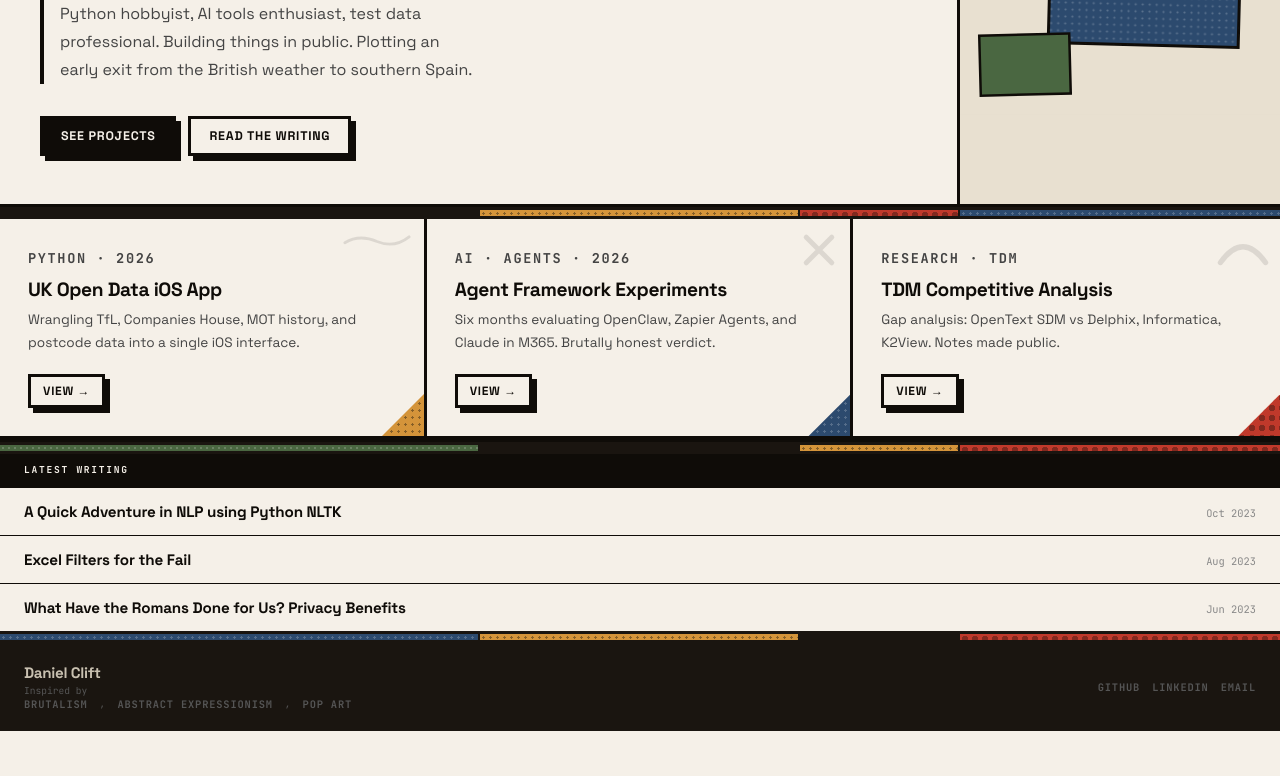
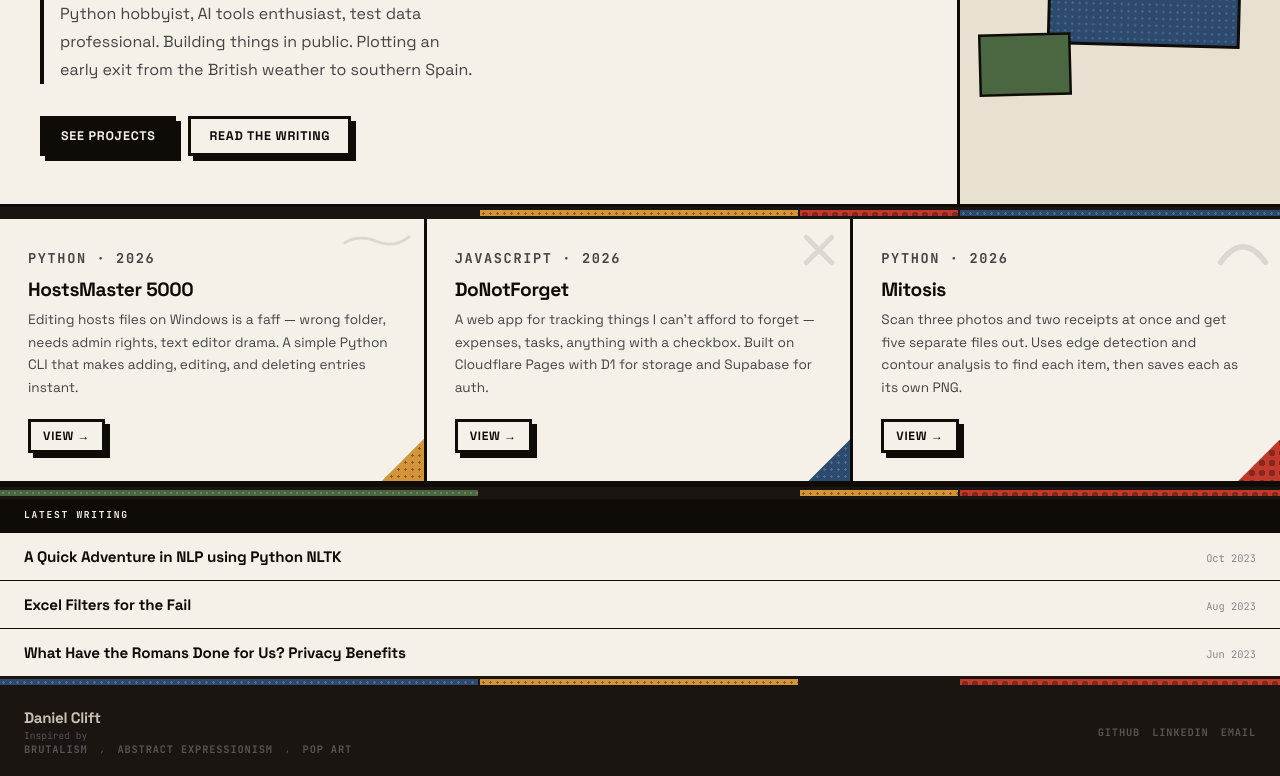
Before and after one commit to moomindc/HTMLPersonalWebsite, a plain HTML site: page index.html in a window 1280 px wide. Shown: the part 458-1234 px from the top of the page. Before the commit the page ends 1189 px from the top, so only its background shows below. Drawn offline with Linux system fonts and the light colour scheme.

Commit message:
added Mitosis and changed homepage

```diff
--- a/index.html
+++ b/index.html
@@ -129,7 +129,7 @@ body{max-width:1440px;margin:0 auto;}
 <body>
 <header>
   <div class="h-name"><a href="index.html" style="color:inherit;text-decoration:none;">CouchSurfer.co.uk</a></div>
-  <div class="h-sub">Travel · Encryption · Running · Programing · Spain · Cyber · Building in public</div>
+  <div class="h-sub">Travel · Encryption · Running · Programming · Spain · Cyber · Building in public</div>
   <nav>
     <a href="projects.html" class="n1">Projects</a>
     <a href="writing.html" class="n2">Writing</a>
@@ -178,24 +178,24 @@ body{max-width:1440px;margin:0 auto;}
     <div class="corner-tri bd-o"></div>
     <svg style="position:absolute;top:12px;right:12px;width:70px;opacity:0.1;" viewBox="0 0 120 30" xmlns="http://www.w3.org/2000/svg"><path d="M5 20 Q30 5 60 18 Q90 30 115 10" fill="none" stroke="#0f0c08" stroke-width="5" stroke-linecap="round"/></svg>
     <p class="cell-label">Python · 2026</p>
-    <h2>UK Open Data iOS App</h2>
-    <p>Wrangling TfL, Companies House, MOT history, and postcode data into a single iOS interface.</p>
+    <h2>HostsMaster 5000</h2>
+    <p>Editing hosts files on Windows is a faff — wrong folder, needs admin rights, text editor drama. A simple Python CLI that makes adding, editing, and deleting entries instant.</p>
     <a href="projects.html" class="btn" style="margin-top:1.25rem;font-size:0.75rem;padding:6px 12px;">View →</a>
   </div>
   <div class="cell">
     <div class="corner-tri bd-s"></div>
     <svg style="position:absolute;top:14px;right:14px;width:34px;opacity:0.1;" viewBox="0 0 40 40" xmlns="http://www.w3.org/2000/svg"><path d="M5 5 L35 35 M35 5 L5 35" stroke="#0f0c08" stroke-width="6" stroke-linecap="round"/></svg>
-    <p class="cell-label">AI · Agents · 2026</p>
-    <h2>Agent Framework Experiments</h2>
-    <p>Six months evaluating OpenClaw, Zapier Agents, and Claude in M365. Brutally honest verdict.</p>
+    <p class="cell-label">JavaScript · 2026</p>
+    <h2>DoNotForget</h2>
+    <p>A web app for tracking things I can't afford to forget — expenses, tasks, anything with a checkbox. Built on Cloudflare Pages with D1 for storage and Supabase for auth.</p>
     <a href="projects.html" class="btn" style="margin-top:1.25rem;font-size:0.75rem;padding:6px 12px;">View →</a>
   </div>
   <div class="cell">
     <div class="corner-tri bd-r"></div>
     <svg style="position:absolute;top:12px;right:10px;width:54px;opacity:0.1;" viewBox="0 0 60 40" xmlns="http://www.w3.org/2000/svg"><path d="M5 35 Q30 0 55 35" fill="none" stroke="#0f0c08" stroke-width="6" stroke-linecap="round"/></svg>
-    <p class="cell-label">Research · TDM</p>
-    <h2>TDM Competitive Analysis</h2>
-    <p>Gap analysis: OpenText SDM vs Delphix, Informatica, K2View. Notes made public.</p>
+    <p class="cell-label">Python · 2026</p>
+    <h2>Mitosis</h2>
+    <p>Scan three photos and two receipts at once and get five separate files out. Uses edge detection and contour analysis to find each item, then saves each as its own PNG.</p>
     <a href="projects.html" class="btn" style="margin-top:1.25rem;font-size:0.75rem;padding:6px 12px;">View →</a>
   </div>
 
```
Also changed, not shown: projects.html (+12 -1 lines).
